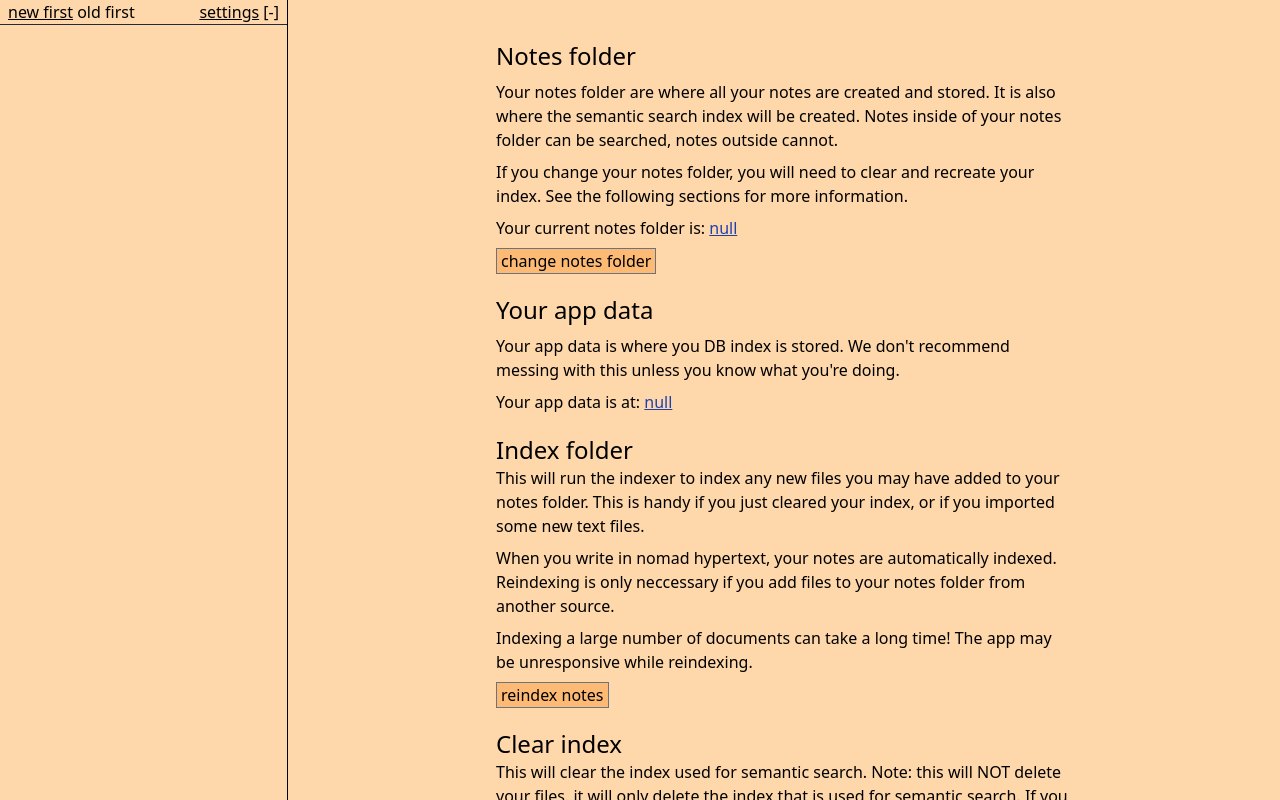
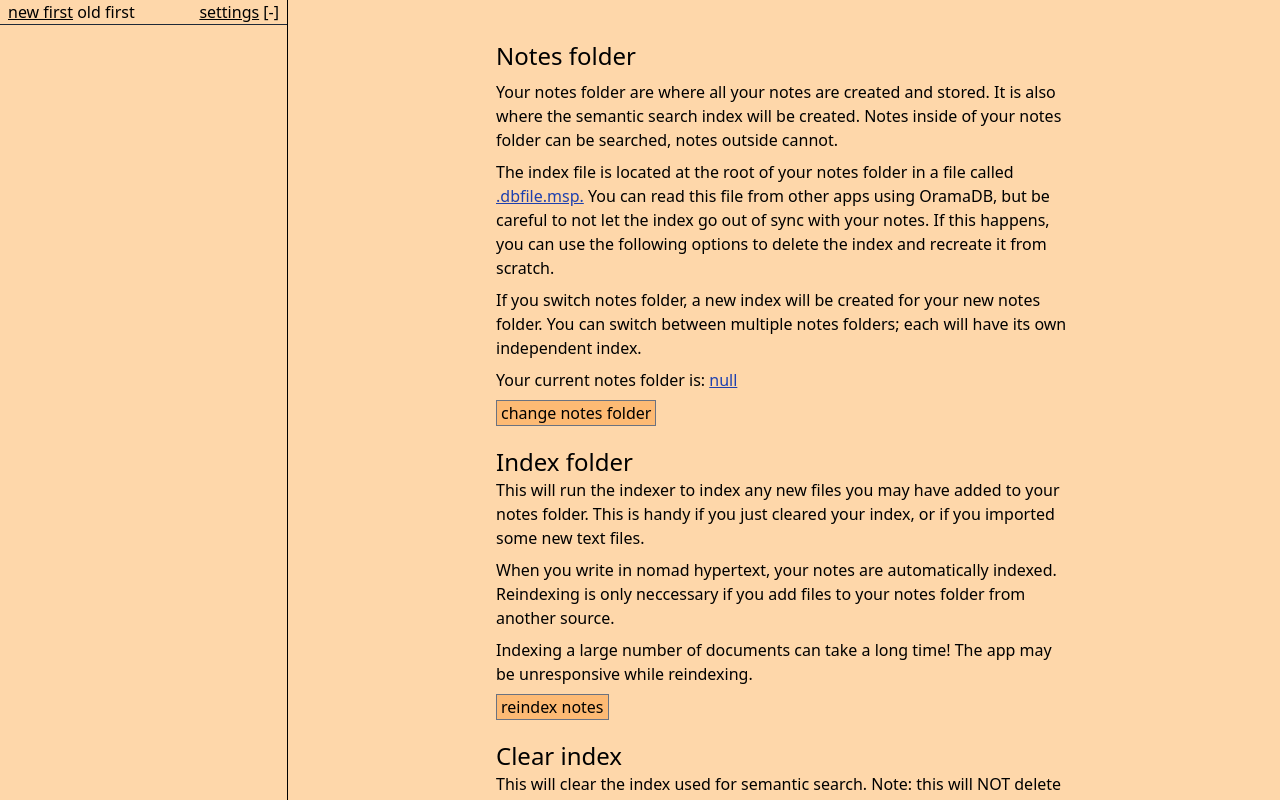
Before and after one commit to nichwch/nomad-hypertext, a SvelteKit app: page /appsettings in a window 1280 px wide. Built offline with nearby package versions, Linux system fonts and the light colour scheme.

Commit message:
copy for settings

```diff
--- a/src/routes/appsettings/+page.svelte
+++ b/src/routes/appsettings/+page.svelte
@@ -50,8 +50,21 @@
           of your notes folder can be searched, notes outside cannot.
         </p>
         <p class="mt-2">
-          If you change your notes folder, you will need to clear and recreate
-          your index. See the following sections for more information.
+          The index file is located at the root of your notes folder in a file
+          called <button
+            on:click={() => openInFinder(`${$currentDir}/.dbfile.msp`)}
+            class="link"
+          >
+            .dbfile.msp.
+          </button> You can read this file from other apps using OramaDB, but be
+          careful to not let the index go out of sync with your notes. If this happens,
+          you can use the following options to delete the index and recreate it from
+          scratch.
+        </p>
+        <p class="mt-2">
+          If you switch notes folder, a new index will be created for your new
+          notes folder. You can switch between multiple notes folders; each will
+          have its own independent index.
         </p>
         <p class="mt-2">
           Your current notes folder is: <button
@@ -62,19 +75,6 @@
         <button class="mt-2 settings-button" on:click={setNoteDir}
           >change notes folder</button
         >
-      </div>
-      <div class="mt-5">
-        <h1 class="text-2xl">Your app data</h1>
-        <p class="mt-2">
-          Your app data is where you DB index is stored. We don't recommend
-          messing with this unless you know what you're doing.
-        </p>
-        <p class="mt-2">
-          Your app data is at: <button
-            on:click={() => openInFinder(appDataDir)}
-            class="link">{appDataDir}</button
-          >
-        </p>
       </div>
 
       <div class="mt-5">
@@ -109,9 +109,9 @@
         <p>
           This will clear the index used for semantic search. Note: this will
           NOT delete your files, it will only delete the index that is used for
-          semantic search. If you change your note folder, or you change the
-          name of folders or files in your notes folder, you may have to clear
-          your note index and reindex it to make sure the links are accurate.
+          semantic search. If you change the name of folders or files in your
+          notes folder outside of the app, you may have to clear your note index
+          and reindex it to make sure the links are accurate.
         </p>
         <button
           class="mt-2 settings-button"
```
